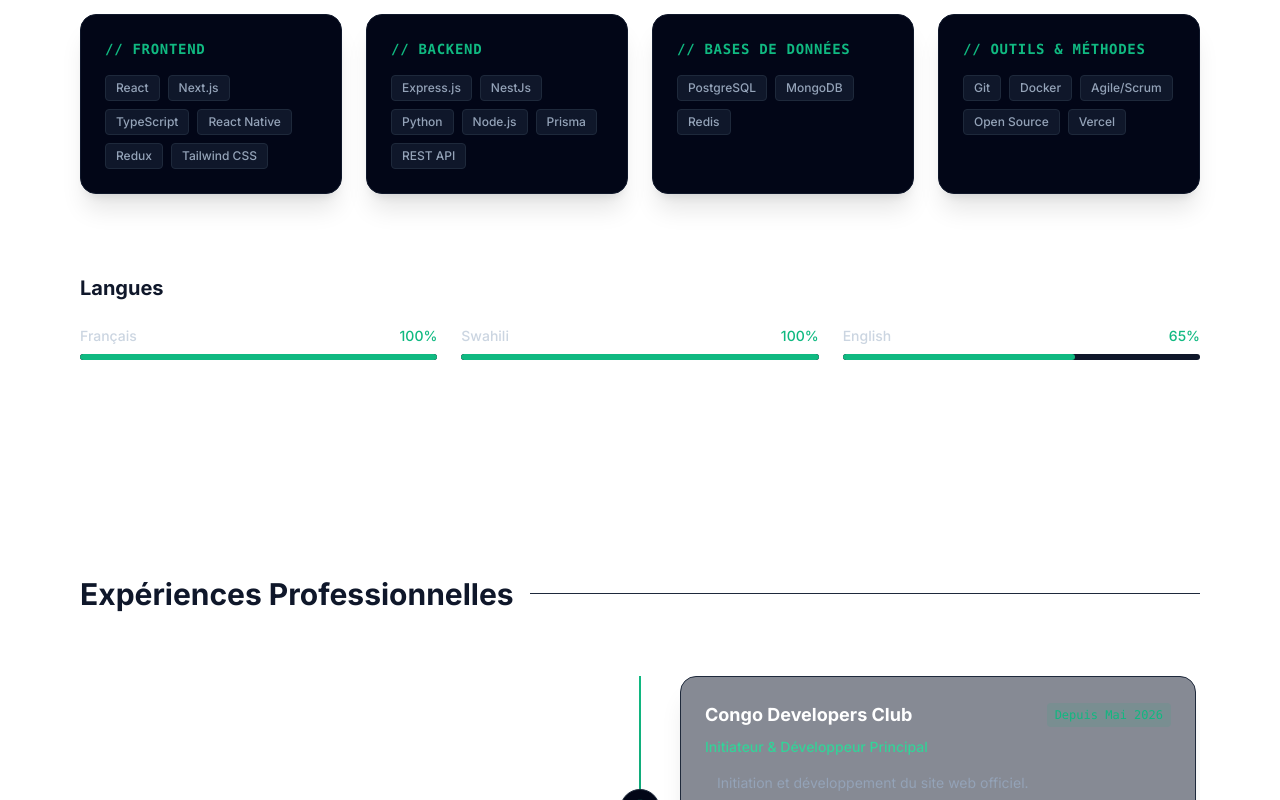
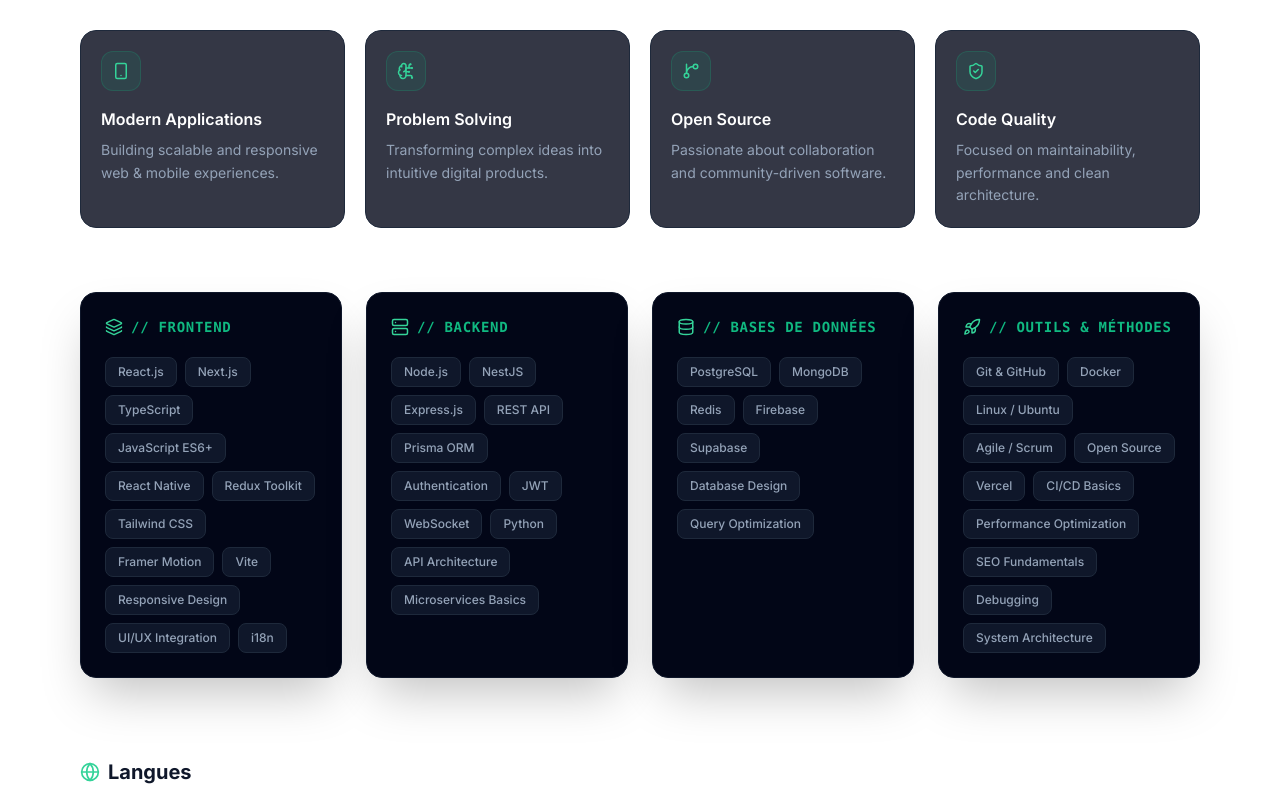
Before and after one commit to Tacite243/portfolio, a React (Vite) app: page / in a window 1280 px wide. Shown: the part 1400-2200 px from the top of the page. Built offline with nearby package versions, Linux system fonts and the light colour scheme.

Commit message:
fx(experience): update expérience section & readme

```diff
--- a/components/Education.tsx
+++ b/components/Education.tsx
@@ -1,67 +1,157 @@
-
-import React from 'react';
-import { Translation, Locale } from '../types';
-import { motion } from 'framer-motion';
-import { GraduationCap, MapPin } from 'lucide-react';
+import React, { useRef } from 'react';
+import { Locale } from '../types';
+import { motion, useMotionValue, useSpring, useTransform } from 'framer-motion';
+import { GraduationCap, MapPin, Award } from 'lucide-react';
 
 interface EducationProps {
   locale: Locale;
-  t: Translation;
+  t: any;
 }
 
-const Education: React.FC<EducationProps> = ({ locale, t }) => {
-  const educations = [
-    {
-      institution: 'KADEA ACADEMY',
-      degree: locale === 'fr' ? 'Bac +2 en développement web et mobile' : 'Associate Degree in Web & Mobile Development',
-      year: '2023 - 2024',
-      location: 'Goma, DRC'
+const EducationCard: React.FC<{ edu: any; index: number }> = ({ edu, index }) => {
+  const cardRef = useRef<HTMLDivElement>(null);
+
+  // Valeurs de mouvement pour suivre la position relative de la souris
+  const mouseX = useMotionValue(0);
+  const mouseY = useMotionValue(0);
+
+  // Transformation des coordonnées de la souris en inclinaison 3D (tilt max de 12 degrés)
+  const rotateXSpring = useSpring(useTransform(mouseY, [-0.5, 0.5], [12, -12]), { damping: 20, stiffness: 150 });
+  const rotateYSpring = useSpring(useTransform(mouseX, [-0.5, 0.5], [-12, 12]), { damping: 20, stiffness: 150 });
+  const scaleSpring = useSpring(1, { damping: 15, stiffness: 200 });
+
+  const handleMouseMove = (event: React.MouseEvent<HTMLDivElement>) => {
+    if (!cardRef.current) return;
+    const rect = cardRef.current.getBoundingClientRect();
+    const width = rect.width;
+    const height = rect.height;
+
+    // Calcul de la position relative (-0.5 à 0.5) par rapport au centre de la carte
+    const relativeX = (event.clientX - rect.left) / width - 0.5;
+    const relativeY = (event.clientY - rect.top) / height - 0.5;
+
+    mouseX.set(relativeX);
+    mouseY.set(relativeY);
+    scaleSpring.set(1.02); // Léger zoom
+  };
+
+  const handleMouseLeave = () => {
+    mouseX.set(0);
+    mouseY.set(0);
+    scaleSpring.set(1);
+  };
+
+  // Animation d'entrée au scroll (une fois visible)
+  const scrollVariants = {
+    hidden: {
+      opacity: 0,
+      y: 50,
+      scale: 0.95,
     },
-    {
-      institution: 'ULPGL',
-      degree: locale === 'fr' ? 'Génie informatique' : 'Computer Engineering',
-      year: '2020 - 2023',
-      location: 'Goma, DRC'
-    }
-  ];
+    visible: {
+      opacity: 1,
+      y: 0,
+      scale: 1,
+      transition: {
+        type: 'spring',
+        stiffness: 45,
+        damping: 14,
+        delay: index * 0.1,
+      },
+    },
+  };
 
   return (
-    <div className="space-y-12">
+    <motion.div
+      initial="hidden"
+      whileInView="visible"
+      viewport={{ once: false, margin: '-50px' }}
+      variants={scrollVariants}
+      style={{ perspective: '1000px', transformStyle: 'preserve-3d' }}
+      className="h-full"
+    >
+      <motion.div
+        ref={cardRef}
+        onMouseMove={handleMouseMove}
+        onMouseLeave={handleMouseLeave}
+        style={{
+          rotateX: rotateXSpring,
+          rotateY: rotateYSpring,
+          scale: scaleSpring,
+          transformStyle: 'preserve-3d',
+          backfaceVisibility: 'hidden',
+        }}
+        className="p-8 h-full rounded-2xl bg-slate-900/40 border border-slate-800 hover:border-indigo-500/30 transition-colors duration-300 flex flex-col justify-between shadow-xl backdrop-blur-sm cursor-pointer select-none relative overflow-hidden"
+      >
+        {/* Subtle background glow effect */}
+        <div className="absolute top-0 right-0 w-24 h-24 bg-indigo-500/5 rounded-full blur-2xl pointer-events-none" />
+
+        <div>
+          {/* Header */}
+          <div className="flex items-center space-x-3 mb-4" style={{ transform: 'translateZ(20px)' }}>
+            <div className="p-2 rounded-lg bg-indigo-500/10 text-indigo-400 border border-indigo-500/15">
+              <GraduationCap className="w-6 h-6" />
+            </div>
+            <h3 className="text-xl font-bold text-slate-100">{edu.institution}</h3>
+          </div>
+
+          {/* Degree & detail */}
+          <p className="text-indigo-400 font-semibold mb-1" style={{ transform: 'translateZ(15px)' }}>{edu.degree}</p>
+          {edu.detail && (
+            <div className="flex items-center space-x-1.5 text-xs text-slate-400 mb-4" style={{ transform: 'translateZ(10px)' }}>
+              <Award className="w-3.5 h-3.5 text-indigo-500/80" />
+              <span>{edu.detail}</span>
+            </div>
+          )}
+        </div>
+
+        {/* Info footer */}
+        <div className="flex items-center text-slate-500 text-xs space-x-4 pt-4 border-t border-slate-800/40" style={{ transform: 'translateZ(10px)' }}>
+          <div className="flex items-center">
+            <span>{edu.year}</span>
+          </div>
+          <div className="flex items-center space-x-1">
+            <MapPin className="w-3.5 h-3.5 text-slate-600" />
+            <span>{edu.location}</span>
+          </div>
+        </div>
+      </motion.div>
+    </motion.div>
+  );
+};
+
+const Education: React.FC<EducationProps> = ({ locale, t }) => {
+  const educations = t.education.items || [];
+
+  return (
+    <div className="space-y-12 py-10 w-full overflow-hidden no-scrollbar relative">
+      <style>{`
+        .no-scrollbar::-webkit-scrollbar {
+          display: none;
+        }
+        .no-scrollbar {
+          -ms-overflow-style: none;
+          scrollbar-width: none;
+        }
+      `}</style>
+
+      {/* Title */}
       <div className="flex items-center space-x-4">
         <h2 className="text-3xl font-bold">{t.education.title}</h2>
         <div className="h-[1px] flex-1 bg-slate-800" />
       </div>
 
-      <div className="grid grid-cols-1 md:grid-cols-2 gap-8">
-        {educations.map((edu, i) => (
-          <motion.div
-            key={edu.institution}
-            initial={{ opacity: 0, scale: 0.95 }}
-            whileInView={{ opacity: 1, scale: 1 }}
-            viewport={{ once: true }}
-            transition={{ delay: i * 0.1 }}
-            className="p-8 rounded-2xl bg-slate-900/30 border border-slate-800 hover:border-emerald-500/20 transition-all flex flex-col justify-between"
-          >
-            <div>
-              <div className="flex items-center space-x-3 mb-4">
-                <div className="p-2 rounded-lg bg-emerald-500/10 text-emerald-500">
-                  <GraduationCap className="w-6 h-6" />
-                </div>
-                <h3 className="text-xl font-bold text-slate-100">{edu.institution}</h3>
-              </div>
-              <p className="text-emerald-400 font-medium mb-2">{edu.degree}</p>
-              <div className="flex items-center text-slate-500 text-sm space-x-4">
-                <div className="flex items-center space-x-1">
-                  <span>{edu.year}</span>
-                </div>
-                <div className="flex items-center space-x-1">
-                  <MapPin className="w-3 h-3" />
-                  <span>{edu.location}</span>
-                </div>
-              </div>
-            </div>
-          </motion.div>
-        ))}
+      {/* Cards Grid */}
+      <div className="w-full px-1 overflow-x-clip py-4">
+        <div className="grid grid-cols-1 md:grid-cols-2 lg:grid-cols-3 gap-6">
+          {educations.map((edu: any, i: number) => (
+            <EducationCard
+              key={`${edu.institution}-${i}`}
+              edu={edu}
+              index={i}
+            />
+          ))}
+        </div>
       </div>
     </div>
   );
--- a/components/Skills.tsx
+++ b/components/Skills.tsx
@@ -1,7 +1,18 @@
-
 import React from 'react';
 import { Translation, Locale } from '../types';
 import { motion } from 'framer-motion';
+import {
+  Code2,
+  Database,
+  Globe,
+  Layers3,
+  Server,
+  Smartphone,
+  GitBranch,
+  Rocket,
+  BrainCircuit,
+  ShieldCheck,
+} from 'lucide-react';
 
 interface SkillsProps {
   locale: Locale;
@@ -12,83 +23,247 @@
   const skillGroups = [
     {
       name: t.skills.frontend,
-      skills: ['React', 'Next.js', 'TypeScript', 'React Native', 'Redux', 'Tailwind CSS']
+      icon: <Layers3 size={18} />,
+      skills: [
+        'React.js',
+        'Next.js',
+        'TypeScript',
+        'JavaScript ES6+',
+        'React Native',
+        'Redux Toolkit',
+        'Tailwind CSS',
+        'Framer Motion',
+        'Vite',
+        'Responsive Design',
+        'UI/UX Integration',
+        'i18n',
+      ],
     },
     {
       name: t.skills.backend,
-      skills: ['Express.js', 'NestJs', 'Python', 'Node.js', 'Prisma', 'REST API']
+      icon: <Server size={18} />,
+      skills: [
+        'Node.js',
+        'NestJS',
+        'Express.js',
+        'REST API',
+        'Prisma ORM',
+        'Authentication',
+        'JWT',
+        'WebSocket',
+        'Python',
+        'API Architecture',
+        'Microservices Basics',
+      ],
     },
     {
       name: t.skills.database,
-      skills: ['PostgreSQL', 'MongoDB', 'Redis']
+      icon: <Database size={18} />,
+      skills: [
+        'PostgreSQL',
+        'MongoDB',
+        'Redis',
+        'Firebase',
+        'Supabase',
+        'Database Design',
+        'Query Optimization',
+      ],
     },
     {
       name: t.skills.other,
-      skills: ['Git', 'Docker', 'Agile/Scrum', 'Open Source', 'Vercel']
-    }
+      icon: <Rocket size={18} />,
+      skills: [
+        'Git & GitHub',
+        'Docker',
+        'Linux / Ubuntu',
+        'Agile / Scrum',
+        'Open Source',
+        'Vercel',
+        'CI/CD Basics',
+        'Performance Optimization',
+        'SEO Fundamentals',
+        'Debugging',
+        'System Architecture',
+      ],
+    },
+  ];
+
+  const highlights = [
+    {
+      icon: <Smartphone size={18} />,
+      title: 'Modern Applications',
+      desc: 'Building scalable and responsive web & mobile experiences.',
+    },
+    {
+      icon: <BrainCircuit size={18} />,
+      title: 'Problem Solving',
+      desc: 'Transforming complex ideas into intuitive digital products.',
+    },
+    {
+      icon: <GitBranch size={18} />,
+      title: 'Open Source',
+      desc: 'Passionate about collaboration and community-driven software.',
+    },
+    {
+      icon: <ShieldCheck size={18} />,
+      title: 'Code Quality',
+      desc: 'Focused on maintainability, performance and clean architecture.',
+    },
   ];
 
   const languages = [
     { name: 'Français', level: '100%' },
     { name: 'Swahili', level: '100%' },
-    { name: 'English', level: '65%' }
+    { name: 'English', level: '65%' },
   ];
 
   return (
-    <div className="space-y-12">
+    <div className="space-y-16">
+      {/* Header */}
       <div className="flex items-center space-x-4">
         <h2 className="text-3xl font-bold">{t.skills.title}</h2>
         <div className="h-[1px] flex-1 bg-slate-800" />
       </div>
 
-      <div className="grid grid-cols-1 md:grid-cols-2 lg:grid-cols-4 gap-6">
-        {skillGroups.map((group, i) => (
+      {/* Highlights */}
+      <div className="grid grid-cols-1 md:grid-cols-2 xl:grid-cols-4 gap-5">
+        {highlights.map((item, i) => (
           <motion.div
-            key={group.name}
-            initial={{ opacity: 0, y: 20 }}
-            whileInView={{ opacity: 1, y: 0 }}
+            key={item.title}
+            initial={{ opacity: 0, y: 60, rotateY: 180 }}
+            whileInView={{ opacity: 1, y: 0, rotateY: 0 }}
             viewport={{ once: true }}
-            transition={{ delay: i * 0.1 }}
-            className="p-6 rounded-2xl bg-slate-950 border border-slate-900 shadow-xl group hover:border-emerald-500/30 transition-all"
+            transition={{
+              duration: 0.8,
+              delay: i * 0.15,
+              type: 'spring',
+            }}
+            className="relative overflow-hidden rounded-2xl border border-slate-800 bg-slate-950/80 p-5 hover:border-emerald-500/30 transition-all"
+            style={{
+              transformStyle: 'preserve-3d',
+              perspective: 1000,
+            }}
           >
-            <h3 className="text-emerald-500 font-bold mb-4 font-mono text-sm tracking-wider uppercase">
-              // {group.name}
-            </h3>
-            <div className="flex flex-wrap gap-2">
-              {group.skills.map((skill) => (
-                <span
-                  key={skill}
-                  className="px-2.5 py-1 rounded bg-slate-900 text-xs font-medium text-slate-400 border border-slate-800 hover:text-emerald-400 hover:border-emerald-500/50 transition-colors"
-                >
-                  {skill}
-                </span>
-              ))}
+            <div className="absolute inset-0 bg-gradient-to-br from-emerald-500/5 to-transparent opacity-0 hover:opacity-100 transition-opacity" />
+
+            <div className="relative z-10">
+              <div className="w-10 h-10 rounded-xl bg-emerald-500/10 border border-emerald-500/20 flex items-center justify-center text-emerald-400 mb-4">
+                {item.icon}
+              </div>
+
+              <h3 className="font-semibold text-white mb-2">
+                {item.title}
+              </h3>
+
+              <p className="text-sm text-slate-400 leading-relaxed">
+                {item.desc}
+              </p>
             </div>
           </motion.div>
         ))}
       </div>
 
-      <div className="pt-8">
-        <h3 className="text-xl font-bold mb-6 flex items-center gap-2">
+      {/* Skill Groups */}
+      <div className="grid grid-cols-1 md:grid-cols-2 lg:grid-cols-4 gap-6">
+        {skillGroups.map((group, i) => (
+          <motion.div
+            key={group.name}
+            initial={{
+              opacity: 0,
+              y: 80,
+              rotateY: 360,
+            }}
+            whileInView={{
+              opacity: 1,
+              y: 0,
+              rotateY: 0,
+            }}
+            viewport={{ once: true }}
+            transition={{
+              duration: 1,
+              delay: i * 0.15,
+              type: 'spring',
+            }}
+            className="relative overflow-hidden rounded-2xl bg-slate-950 border border-slate-900 shadow-2xl p-6 group hover:border-emerald-500/30 transition-all"
+            style={{
+              transformStyle: 'preserve-3d',
+              perspective: 1200,
+            }}
+          >
+            {/* Glow */}
+            <div className="absolute inset-0 opacity-0 group-hover:opacity-100 transition-opacity duration-500 bg-gradient-to-br from-emerald-500/5 via-transparent to-transparent" />
+
+            <div className="relative z-10">
+              <div className="flex items-center gap-2 mb-5">
+                <div className="text-emerald-400">
+                  {group.icon}
+                </div>
+
+                <h3 className="text-emerald-500 font-bold font-mono text-sm tracking-wider uppercase">
+                  // {group.name}
+                </h3>
+              </div>
+
+              <div className="flex flex-wrap gap-2">
+                {group.skills.map((skill, index) => (
+                  <motion.span
+                    key={skill}
+                    initial={{ opacity: 0, scale: 0.8 }}
+                    whileInView={{ opacity: 1, scale: 1 }}
+                    viewport={{ once: true }}
+                    transition={{
+                      delay: index * 0.03,
+                    }}
+                    whileHover={{
+                      scale: 1.08,
+                      y: -2,
+                    }}
+                    className="px-3 py-1.5 rounded-lg bg-slate-900 text-xs font-medium text-slate-400 border border-slate-800 hover:text-emerald-400 hover:border-emerald-500/50 transition-all cursor-default"
+                  >
+                    {skill}
+                  </motion.span>
+                ))}
+              </div>
+            </div>
+          </motion.div>
+        ))}
+      </div>
+
+      {/* Languages */}
+      <div className="pt-4">
+        <h3 className="text-xl font-bold mb-8 flex items-center gap-2">
+          <Globe size={20} className="text-emerald-400" />
           {t.skills.languages}
         </h3>
+
         <div className="grid grid-cols-1 sm:grid-cols-3 gap-6">
-          {languages.map((lang) => (
-            <div key={lang.name} className="space-y-2">
+          {languages.map((lang, i) => (
+            <motion.div
+              key={lang.name}
+              initial={{ opacity: 0, y: 30 }}
+              whileInView={{ opacity: 1, y: 0 }}
+              viewport={{ once: true }}
+              transition={{ delay: i * 0.15 }}
+              className="space-y-3 rounded-2xl border border-slate-900 bg-slate-950 p-5"
+            >
               <div className="flex justify-between text-sm font-medium">
                 <span className="text-slate-300">{lang.name}</span>
                 <span className="text-emerald-500">{lang.level}</span>
               </div>
-              <div className="h-1.5 bg-slate-900 rounded-full overflow-hidden">
+
+              <div className="h-2 bg-slate-900 rounded-full overflow-hidden">
                 <motion.div
                   initial={{ width: 0 }}
                   whileInView={{ width: lang.level }}
                   viewport={{ once: true }}
-                  transition={{ duration: 1, delay: 0.5 }}
-                  className="h-full bg-emerald-500 rounded-full"
+                  transition={{
+                    duration: 1.2,
+                    delay: 0.4,
+                  }}
+                  className="h-full bg-gradient-to-r from-emerald-400 to-emerald-600 rounded-full"
                 />
               </div>
-            </div>
+            </motion.div>
           ))}
         </div>
       </div>
```
Also changed, not shown: i18n/translations.ts (+48 -2 lines), 1 other file (tests, documents, lock files or other folders).
